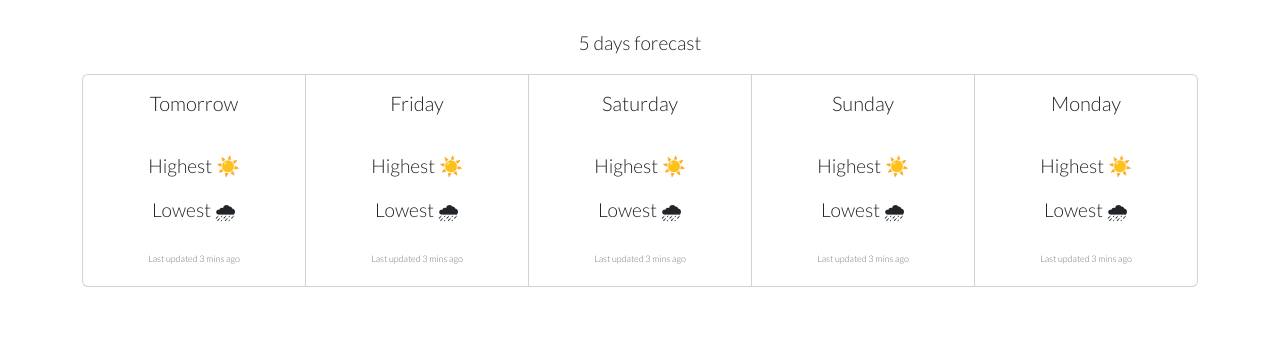
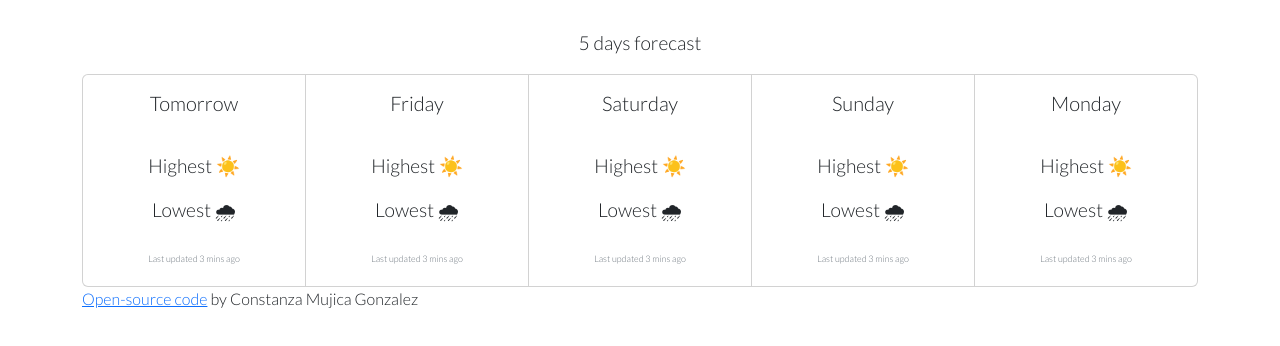
Before and after one commit to ConyMujica/SheCodes-Project, a plain HTML site: page index.html in a window 1280 px wide. Shown: the part 434-780 px from the top of the page. Drawn offline with nearby package versions, Linux system fonts and the light colour scheme; no server answers.

Commit message:
Added footer with open source link to GitHub

```diff
--- a/index.html
+++ b/index.html
@@ -122,6 +122,10 @@
                     </div>
                 </div>
             </div>
+            <p>
+                <a href="https://github.com/ConyMujica/SheCodes-Project" target="_blank">Open-source code</a>
+                by Constanza Mujica Gonzalez
+            </p>
         </div>
         <script src="script.js"></script>
 </body>
```
